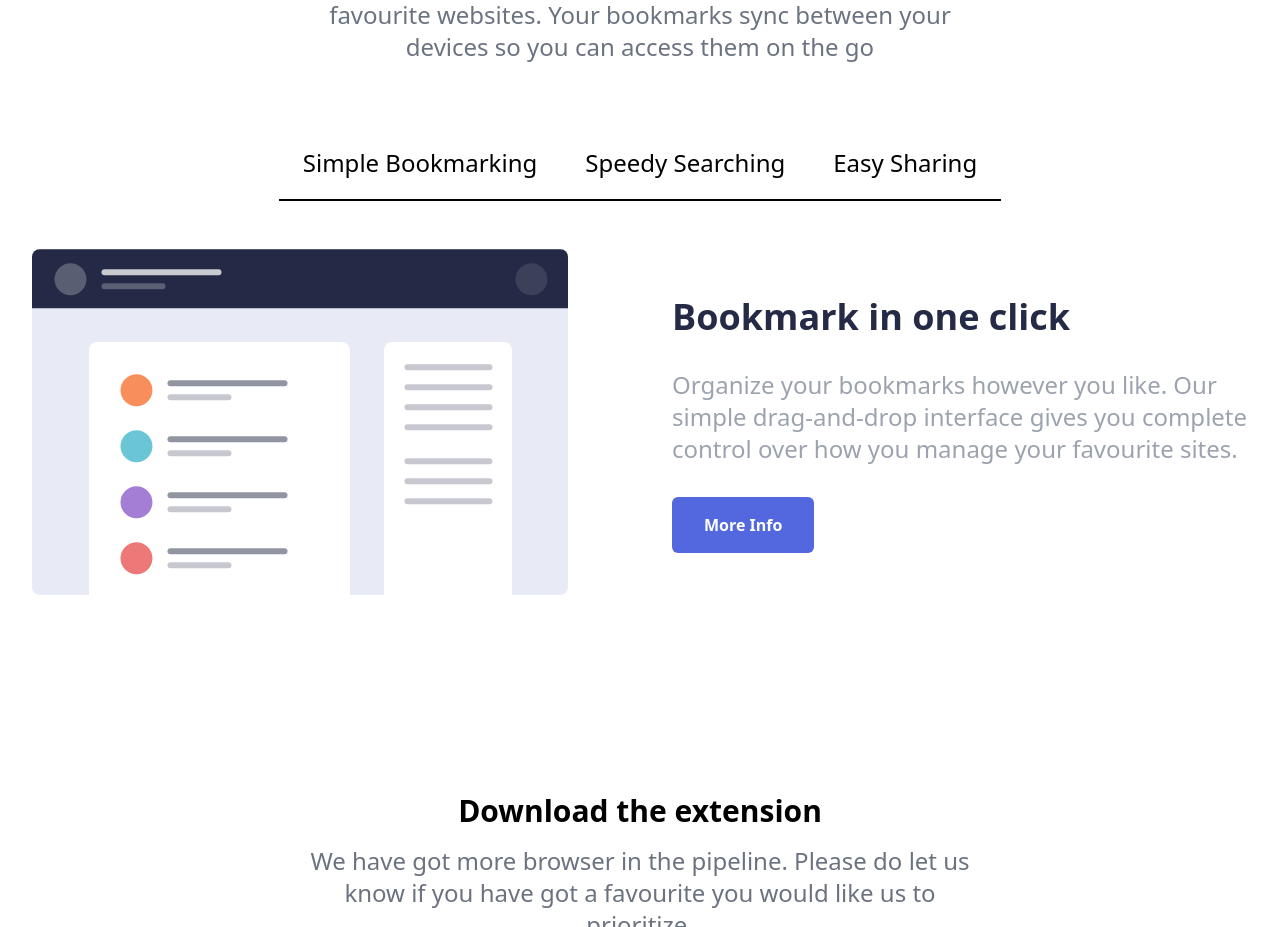
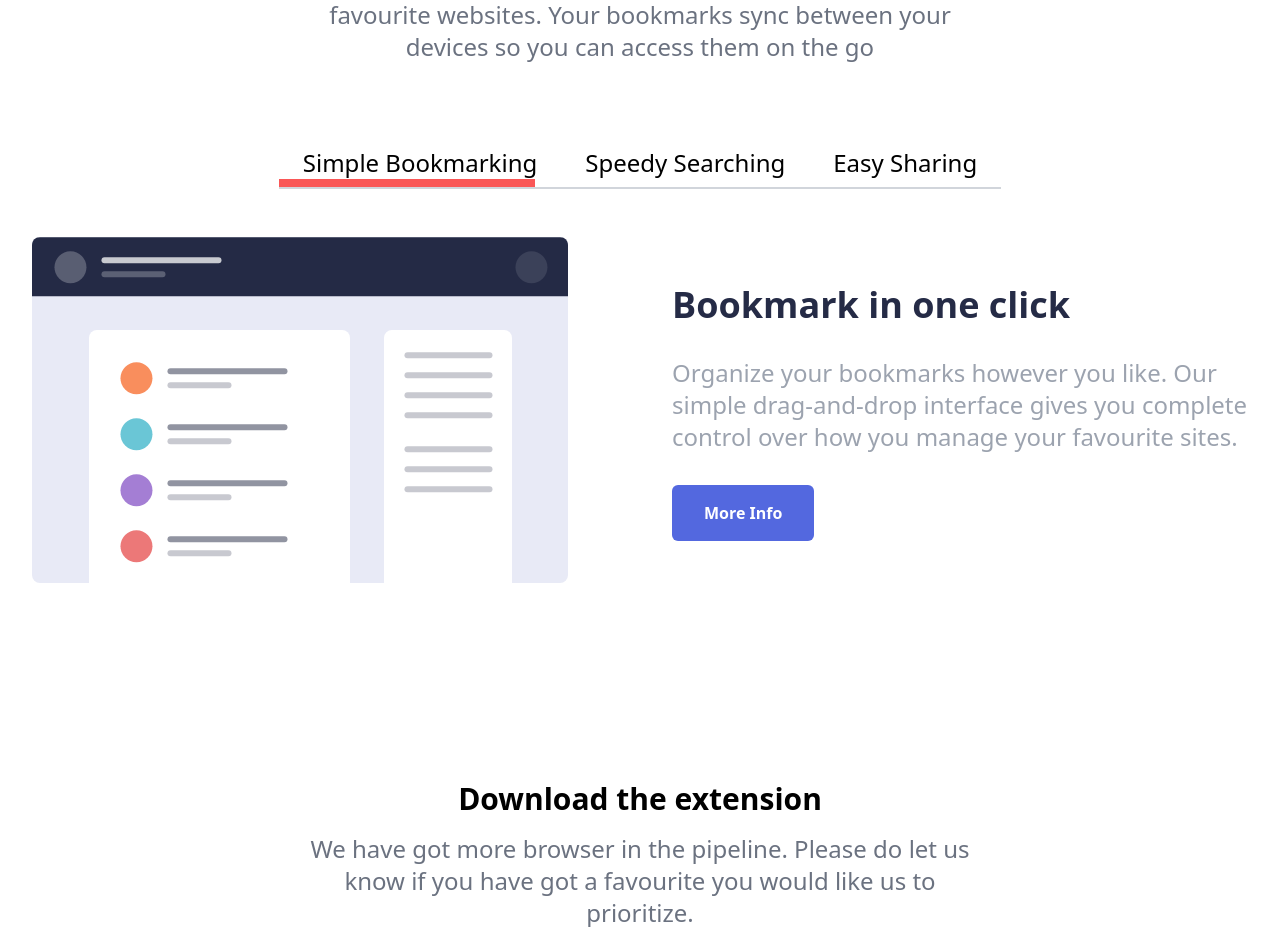
Before and after one commit to joelmatiasduran/landing-tmia, a Next.js app: page / in a window 1280 px wide. Shown: the part 1029-1956 px from the top of the page. Built offline with nearby package versions, Linux system fonts and the light colour scheme.

Commit message:
Features bar

```diff
--- a/components/Features/index.tsx
+++ b/components/Features/index.tsx
@@ -21,16 +21,38 @@ const Features: React.FC<indexProps> = ({}) => {
             can access them on the go
           </h4>
         </div>
-        <div className="mt-16 flex flex-row text-lg md:text-2xl justify-between border-b-2 border-b-black py-5 max-w-sm  md:max-w-full">
-          <h4 className="px-6" onClick={() => setIsTab("first")}>
+        <div className="mt-16 flex flex-col text-lg md:text-2xl justify-between border-b-2 border-b-gray-300 pt-5 max-w-sm  md:max-w-full">
+          <div className="flex flex-row w-full min-w-full">
+            <h4
+              className="px-6 cursor-pointer"
+              onClick={() => setIsTab("first")}
+            >
               Simple Bookmarking
             </h4>
-          <h4 className="px-6" onClick={() => setIsTab("second")}>
+            <h4
+              className="px-6 cursor-pointer"
+              onClick={() => setIsTab("second")}
+            >
               Speedy Searching
             </h4>
-          <h4 className="px-6" onClick={() => setIsTab("third")}>
+            <h4
+              className="px-6 cursor-pointer"
+              onClick={() => setIsTab("third")}
+            >
               Easy Sharing
             </h4>
+          </div>
+          <div
+            className={`transform duration-300 border-b-8 border-b-soft-red w-64 translate ${
+              isTab === "first"
+                ? "translate-x-0"
+                : isTab === "second"
+                ? "translate-x-64"
+                : isTab === "third"
+                ? "translate-x-{100} will-change-scroll"
+                : ""
+            }`}
+          ></div>
         </div>
         {/* The content of the features */}
         <div className="mt-12 w-full flex flex-col justify-center items-center">
```
Also changed, not shown: 1 other file (tests, documents, lock files or other folders). Lines whose indentation alone changed are shown as unchanged.
